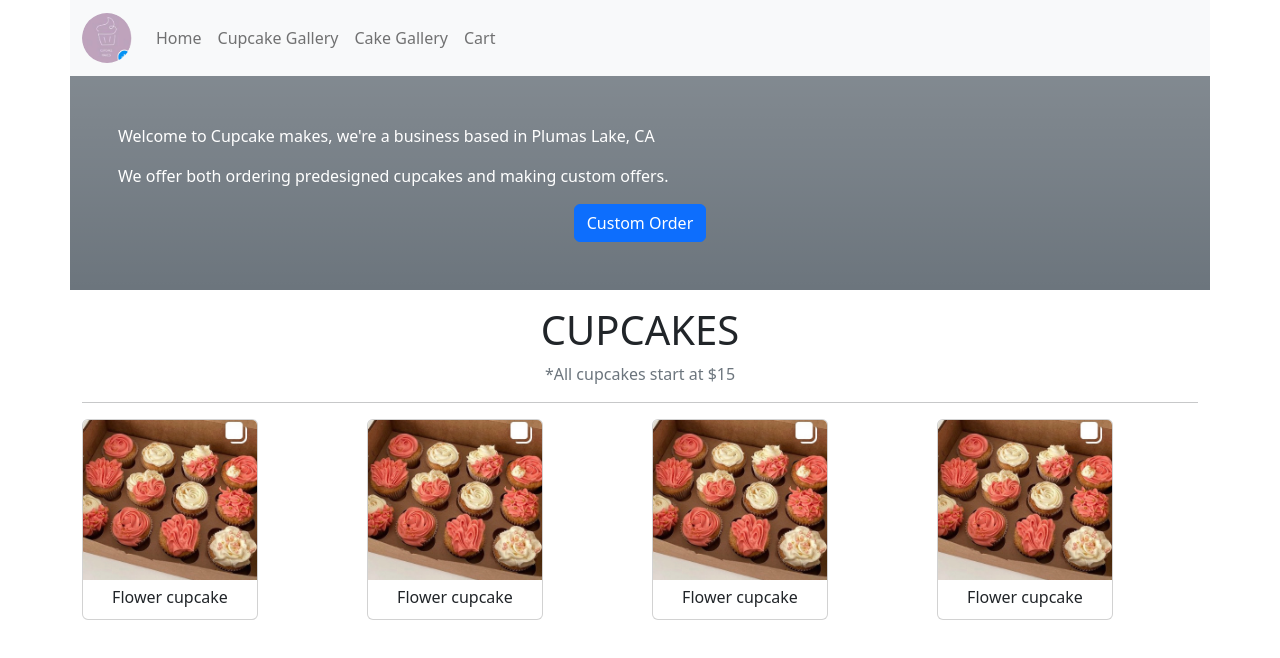
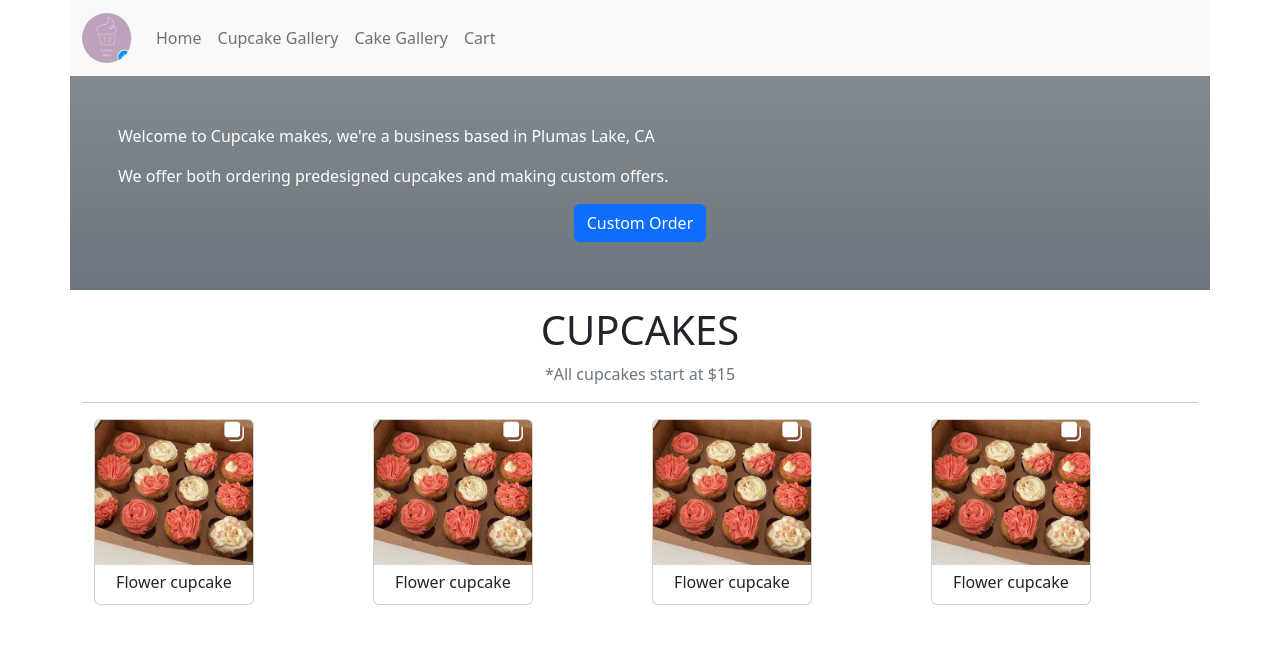
Before and after one commit to Gurb-S/cupcakemakes, a React (Create React App) app: page / in a window 1280 px wide. Shown: the top 658 px of the page. Built offline with nearby package versions, Linux system fonts and the light colour scheme.

Commit message:
attempt to center

```diff
--- a/src/components/Body.js
+++ b/src/components/Body.js
@@ -10,8 +10,8 @@ export function Body() {
             <p className="text-muted">*All cupcakes start at $15</p>
             <Container>
             <hr className="mb-3"></hr>
-                <Row className="mb-5">
-                    <Col className="justify-content-center">
+                <Row className="mb-5 mx-auto" xs={2} md={4}>
+                    <Col className="mb-4">
                         <ProductCardDisplay />
                     </Col>
                     <Col>
--- a/src/components/ProductCardDisplay.js
+++ b/src/components/ProductCardDisplay.js
@@ -5,7 +5,7 @@ export function ProductCardDisplay() {
     const product = products.products
     console.log(product[0].product_img);
     return(
-        <Card style={{ width: '11rem' }}>
+        <Card style={{ width: '10rem' }}>
             <Card.Img variant='top' src={require(`../imgs/flower.jpeg`)} />
             <Card.Body className='p-1 pt-2'>
                 <Card.Title className='fs-6'>{product[0].product_name}</Card.Title>
```
